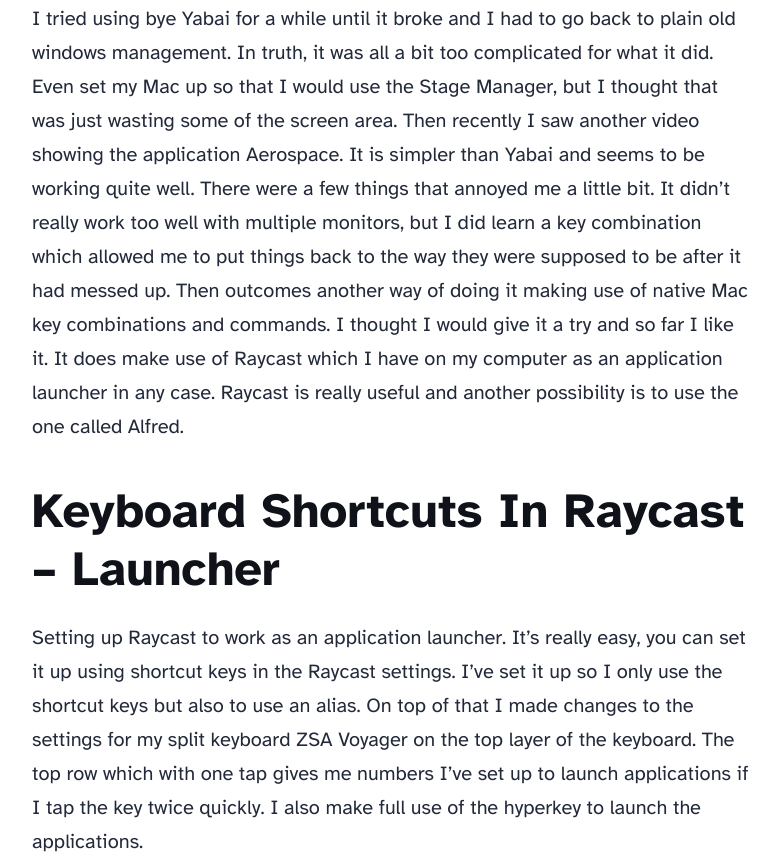
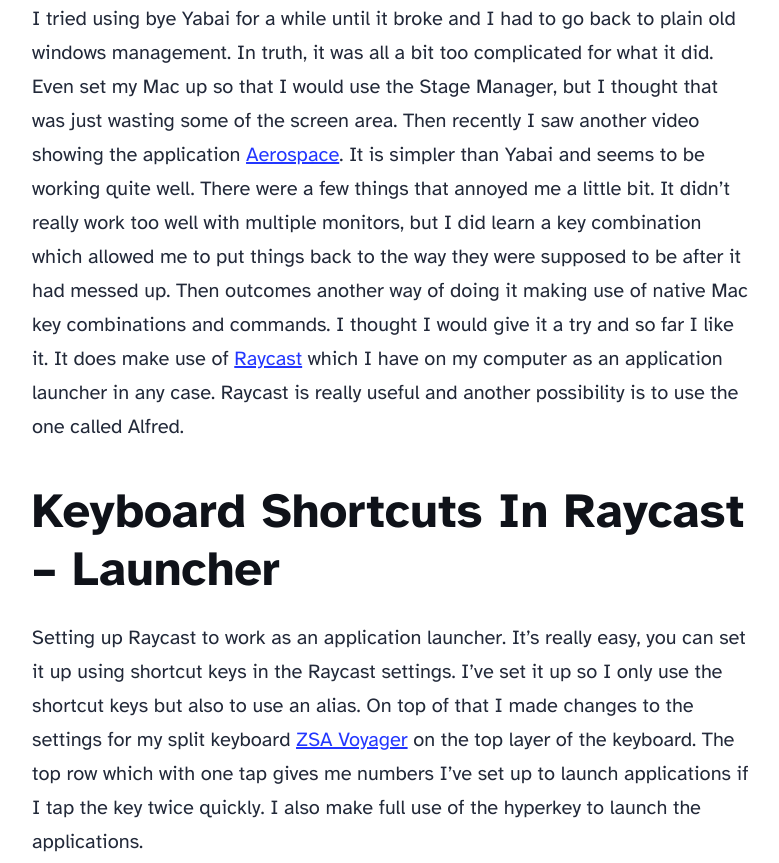
Before and after one commit to Spondycode/spondicious.com, an Astro site: page /blog/mac-window-management in a window 1280 px wide. Shown: the part 1234-2097 px from the top of the page, without its empty margins (248-1027 px from the left). Built offline with nearby package versions, Linux system fonts and the light colour scheme; Astro itself is replaced by a stand-in of ours.

Commit message:
added links

```diff
--- a/src/content/blog/mac-window-management.md
+++ b/src/content/blog/mac-window-management.md
@@ -7,11 +7,11 @@
 
 ## Mac Window Management Again
 
-I tried using bye Yabai for a while until it broke and I had to go back to plain old windows management. In truth, it was all a bit too complicated for what it did. Even set my Mac up so that I would use the Stage Manager, but I thought that was just wasting some of the screen area. Then recently I saw another video showing the application Aerospace. It is simpler than Yabai and seems to be working quite well. There were a few things that annoyed me a little bit. It didn’t really work too well with multiple monitors, but I did learn a key combination which allowed me to put things back to the way they were supposed to be after it had messed up. Then outcomes another way of doing it making use of native Mac key combinations and commands. I thought I would give it a try and so far I like it. It does make use of Raycast which I have on my computer as an application launcher in any case. Raycast is really useful and another possibility is to use the one called Alfred.
+I tried using bye Yabai for a while until it broke and I had to go back to plain old windows management. In truth, it was all a bit too complicated for what it did. Even set my Mac up so that I would use the Stage Manager, but I thought that was just wasting some of the screen area. Then recently I saw another video showing the application [Aerospace](https://spondicious.com/blog/aerospace/). It is simpler than Yabai and seems to be working quite well. There were a few things that annoyed me a little bit. It didn’t really work too well with multiple monitors, but I did learn a key combination which allowed me to put things back to the way they were supposed to be after it had messed up. Then outcomes another way of doing it making use of native Mac key combinations and commands. I thought I would give it a try and so far I like it. It does make use of [Raycast](https://www.raycast.com/) which I have on my computer as an application launcher in any case. Raycast is really useful and another possibility is to use the one called Alfred.
 
 ## Keyboard Shortcuts In Raycast – Launcher
 
-Setting up Raycast to work as an application launcher. It’s really easy, you can set it up using shortcut keys in the Raycast settings. I’ve set it up so I only use the shortcut keys but also to use an alias. On top of that I made changes to the settings for my split keyboard ZSA Voyager on the top layer of the keyboard. The top row which with one tap gives me numbers I’ve set up to launch applications if I tap the key twice quickly. I also make full use of the hyperkey to launch the applications.
+Setting up Raycast to work as an application launcher. It’s really easy, you can set it up using shortcut keys in the Raycast settings. I’ve set it up so I only use the shortcut keys but also to use an alias. On top of that I made changes to the settings for my split keyboard [ZSA Voyager](https://www.zsa.io/voyager) on the top layer of the keyboard. The top row which with one tap gives me numbers I’ve set up to launch applications if I tap the key twice quickly. I also make full use of the hyperkey to launch the applications.
 
 ![Setting up Raycast](/raycast-settings.png)
 
@@ -40,7 +40,7 @@
 
 ## Then There Is Moom
 
-I’m one of my screens I have to the left on my desk, I use that for Flutterflow and for the iPhone Simulator. This is not a half and half split of the screen. The Simulator takes up about quarter of the screen and then I fill up the screen with the Flutterflow application. This is where I use Moom to set up that screen. I have a keyboard shortcut set up for this Meh+F and this works really nicely.
+I’m one of my screens I have to the left on my desk, I use that for [Flutterflow](https://spondicious.com/blog/flutterflow/) and for the iPhone Simulator. This is not a half and half split of the screen. The Simulator takes up about quarter of the screen and then I fill up the screen with the Flutterflow application. This is where I use Moom to set up that screen. I have a keyboard shortcut set up for this Meh+F and this works really nicely.
 
 ![My Flutterflow setup](/ff-setup.png)
 
```
